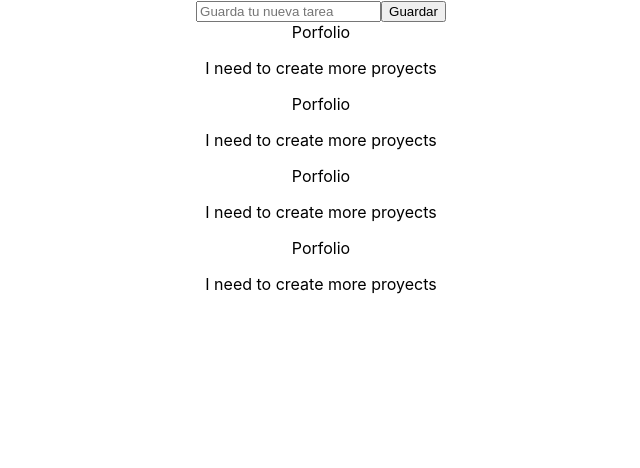
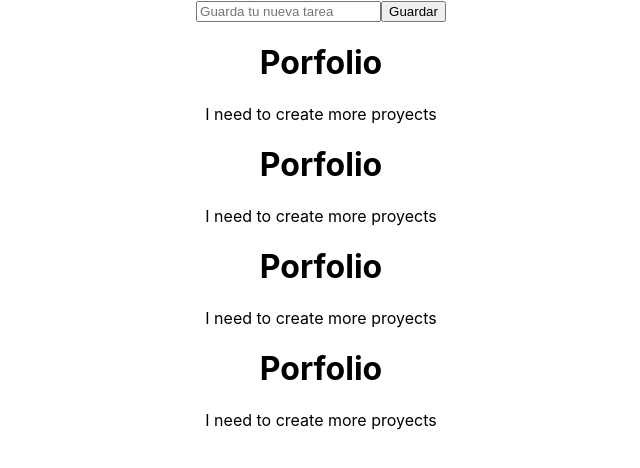
Before and after one commit to EricBenitez01/ReactToDo, a React (Create React App) app: page / in a window 1280 px wide. Shown: the top 468 px of the page, without its empty margins (319-959 px from the left). Built offline with nearby package versions, Linux system fonts and the light colour scheme.

Commit message:
Ya se pueden agregar tareas al array

```diff
--- a/src/App.js
+++ b/src/App.js
@@ -1,12 +1,27 @@
 import './App.css';
 import TaskList from "./component/TaskList";
 import FormTask from './component/FormTask';
+import {useState, useEffect} from 'react';
+import {data}  from './data';
 
 function App() {
+  const [task, setTask] = useState([]);
+    useEffect(() => {
+      setTask(data);
+
+
+    }, [])
+  const createTask = (taskTitle) => {
+    setTask([...task, {
+    id: task.length,
+    title: taskTitle,
+    description: "nueva tarea"
+    }])
+  }
   return (
     <div className="App">
-      <FormTask/>
-      <TaskList/>
+      <FormTask createTask= {createTask} />
+      <TaskList task={task} />
     </div>
   );
 }
--- a/src/component/FormTask.jsx
+++ b/src/component/FormTask.jsx
@@ -1,11 +1,11 @@
 import React from 'react'
 import {useState} from 'react'
 
-function FormTask() {
+function FormTask({createTask} ) {
 const [title, setTitle] = useState("")
 const handlerSubmit = (e) => {
     e.preventDefault();
-    console.log(title);
+    createTask(title)
 }
   return (
     <form onSubmit={handlerSubmit}>
--- a/src/component/TaskList.jsx
+++ b/src/component/TaskList.jsx
@@ -1,27 +1,19 @@
-import React, { useState, useEffect } from 'react'
-import {data}  from '../data';
+function TaskList(props) {
 
-
-function TaskList() {
-    const [task, setTask] = useState([]);
-    useEffect(() => {
-      setTask(data);
-
-
-    }, [])
-    if (task.length ===  0){
+    if (props.task.length ===  0){
         return  <h1>No hay tareas guardadas</h1>
     } else {
         return (
     <div>
-        {task.map((task) =>
-    <>
-    <div key={task.id} >{task.title}</div>
-    <p> {task.description} </p>
-    </>
+        {props.task.map((task) =>
+
+    <div key={task.id} >
+    <h1>{task.title}</h1>
+    <p key={task.id}> {task.description} </p>
+    </div>
     )}
     </div>
   )}
 }
 
-export default TaskList
+export default TaskList;
```
